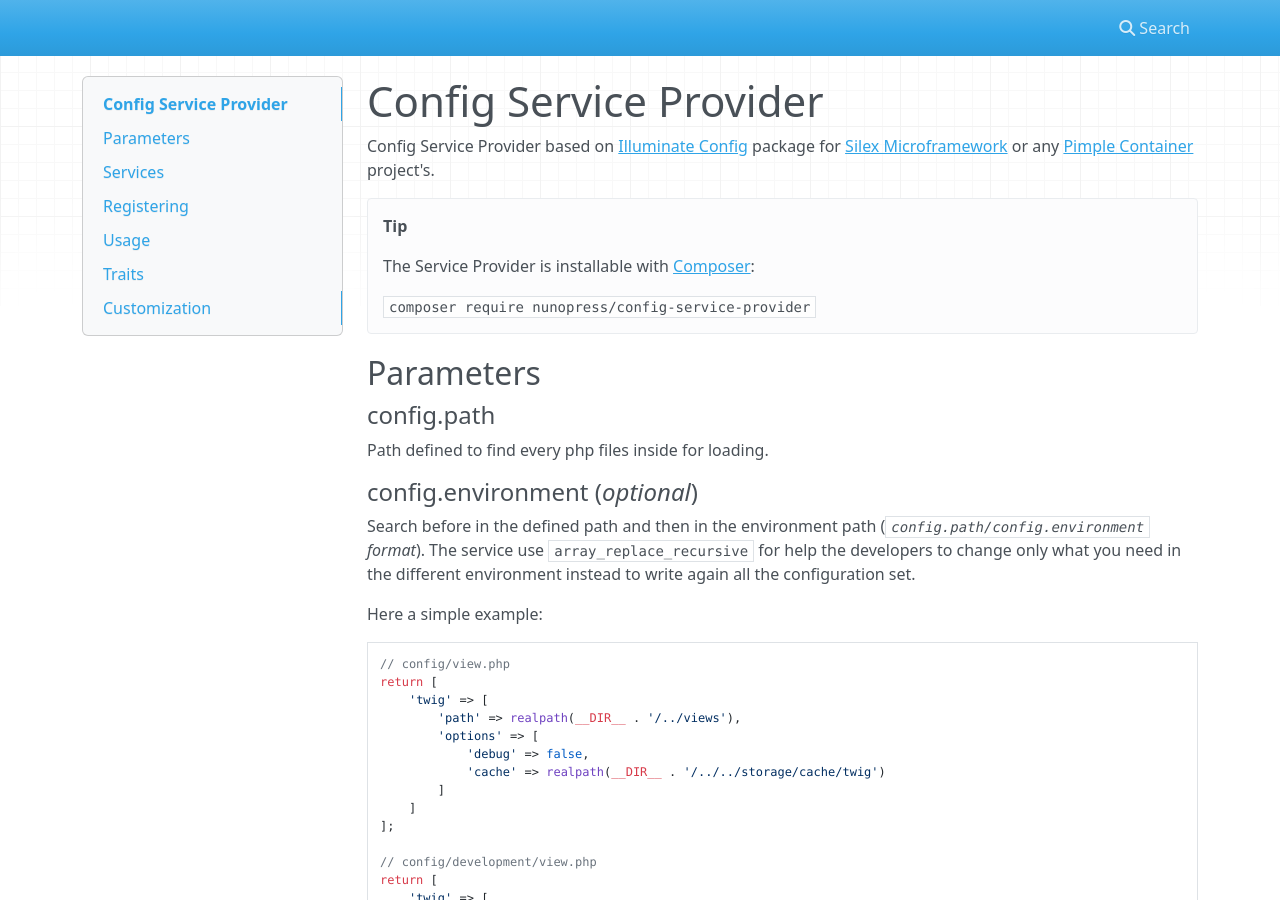
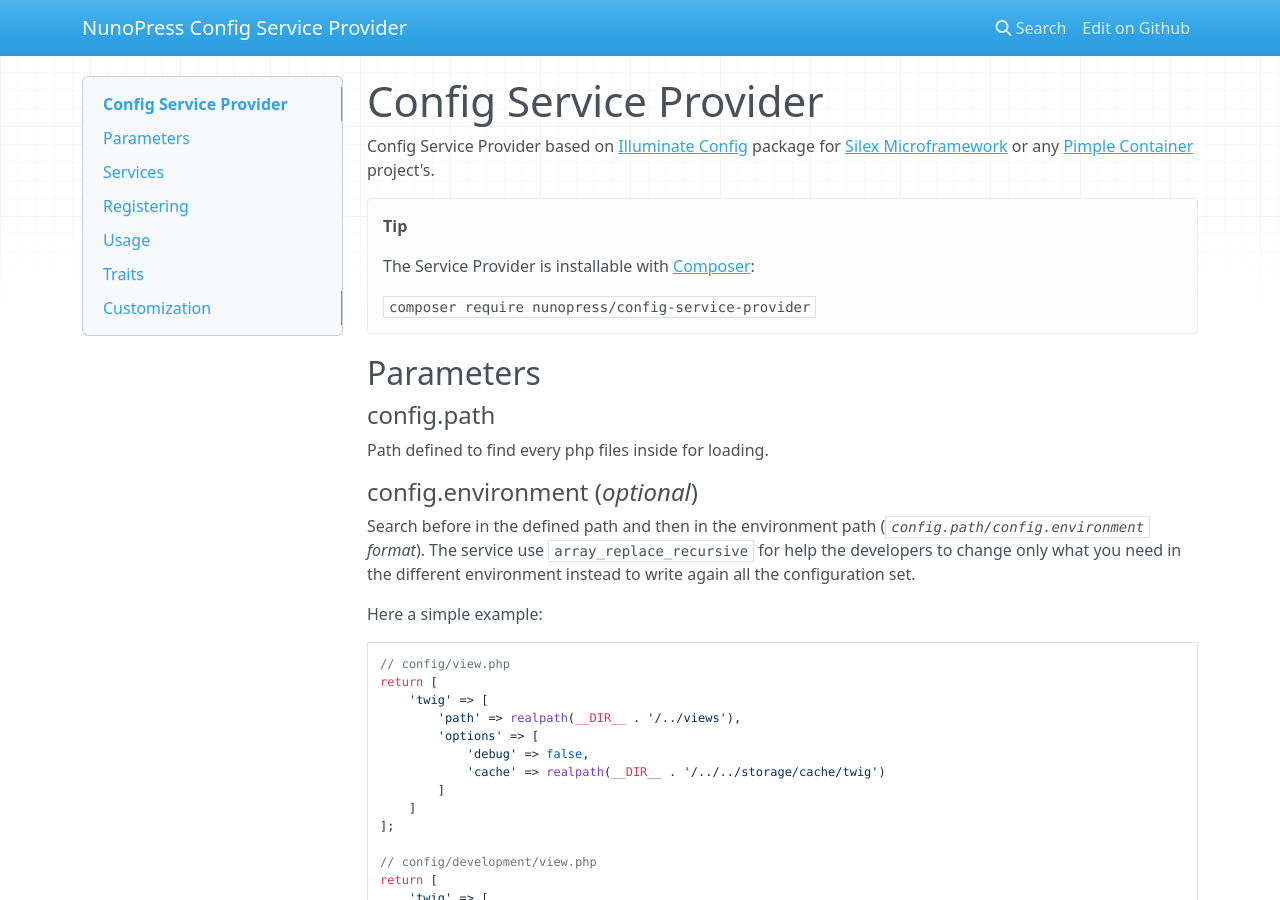
Before and after one commit to nunopress/silex-config-service-provider, an MkDocs documentation site: the page built from docs/index.md, in a window 1280 px wide and 900 px high. Built offline with MkDocs 1.6.1, drawn with Linux system fonts in a browser that asks for light colours; nearby versions of some CDN libraries.

Commit message:
Fix mkdocs issue

```diff
--- a/mkdocs.yml
+++ b/mkdocs.yml
@@ -1,3 +1,10 @@
+site_name: NunoPress Config Service Provider
+site_description: Config Service Provider based on Illuminate Config package for Silex Microframework or any Pimple Container project's.
+site_author: http://nunopress.com
+
+repo_name: Github
+repo_url: https://github.com/nunopress/config-service-provider
+
 copyright: 2016 NunoPress LLC
 
 markdown_extensions:
```
